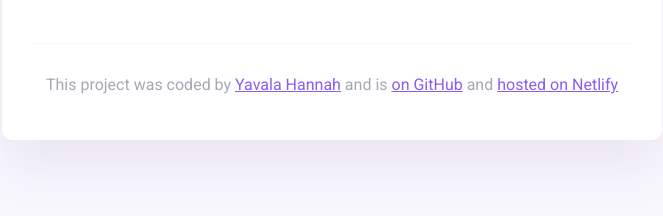
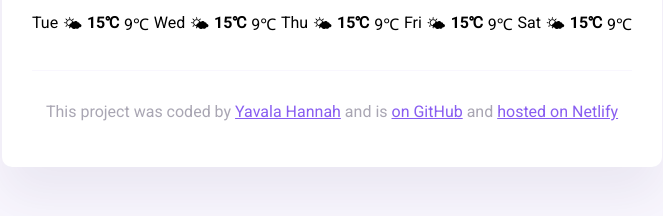
Before and after one commit to Amaya017/myy-weather-app, a plain HTML site: page index.html in a window 1280 px wide. Shown: the part 320-536 px from the top of the page, without its empty margins (308-971 px from the left). Drawn offline with nearby package versions, Linux system fonts and the light colour scheme.

Commit message:
REUPDATING MY FORECAST

```diff
--- a/index.js
+++ b/index.js
@@ -72,23 +72,18 @@ function searchCity(city) {
       forecastHtml =
         forecastHtml +
         `
-        <div class="weather-forecast-day">
-          <div class="weather-forecast-date">${day}</div>
-          <div class="weather-forecast-icon">🌤️</div>
-          <div class="weather-forecast-temperatures">
-            <div class="weather-forecast-temperature">
-              <strong>15º</strong>
-            </div>
-            <div class="weather-forecast-temperature">9º</div>
-          </div>
-        </div>
+        <div class="weather-forecast-date">${day}</div>
+        <div class="weather-forecast-icon">🌤</div>
+        <div class="weather-forecast-temperature"> <strong>15℃</strong></div>
+        <div class="weather-forecast-temperature">9℃</div>
+
       `;
     });
 
     let forecastElement = document.querySelector("#forecast");
     forecastElement.innerHTML = forecastHtml;
   }
-  displayForecast(response.data.city);
+  displayForecast();
 
 
   getForcast("Paris");
```
Also changed, not shown: index.html (+0 -1 lines).
